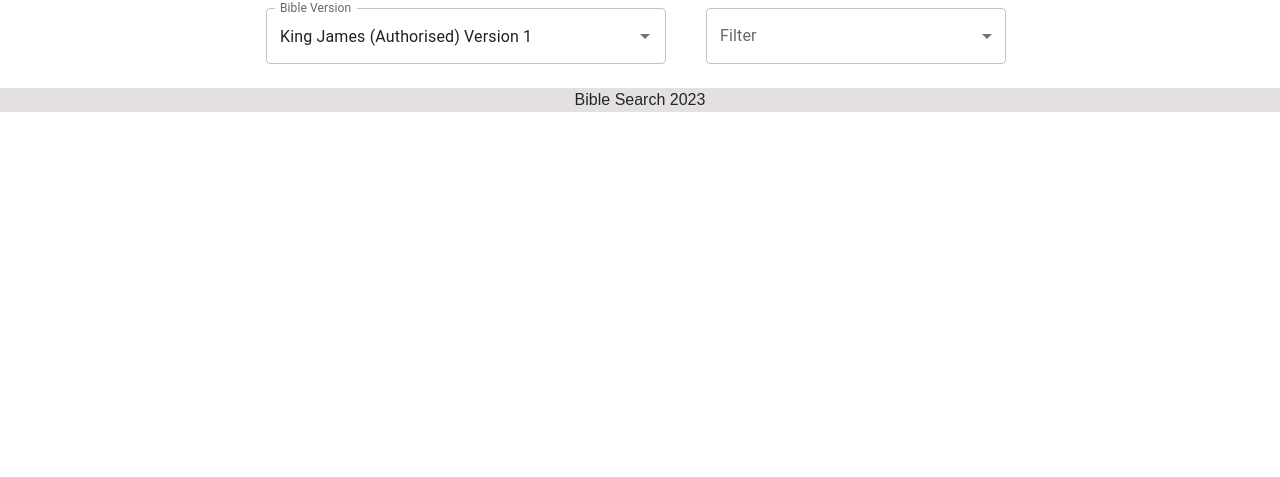
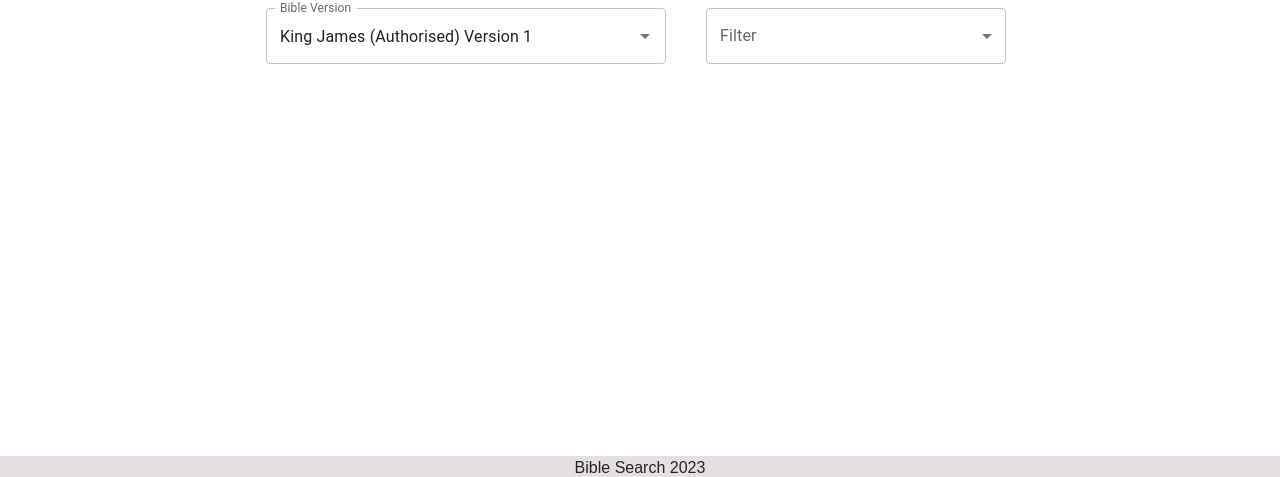
Before and after one commit to lollyca/bible-search, a Next.js app: page /search in a window 1280 px wide. Shown: the part 320-797 px from the top of the page. Built offline with nearby package versions, Linux system fonts and the light colour scheme.

Commit message:
Footer stays in the bottom - added styles on the component

```diff
--- a/app/components/footer.tsx
+++ b/app/components/footer.tsx
@@ -1,7 +1,7 @@
 import "../styles.css"
 export default function Footer() {
     return (
-        <div className="d-flex justify-content-center align-items-center bgBrand" style={{fontFamily: "sans-serif"}}>
+        <div className="d-flex justify-content-center align-items-center bgBrand" style={{fontFamily: "sans-serif", position: "absolute", bottom: "0", width: "100%"}}>
             Bible Search 2023
         </div>
     )
--- a/app/search/page.tsx
+++ b/app/search/page.tsx
@@ -48,7 +48,7 @@ export default async function Search({ searchParams }: SearchPageProps) {
     }
 
     return (
-        <div className="justify-content-center p-0">
+        <div className="justify-content-center p-0" style={{height: "400px"}}>
                 <form action="/search" method="GET">
                     <div className="bgBrand">
                         <div className="d-flex justify-content-center align-items-center p-3">
@@ -77,7 +77,7 @@ export default async function Search({ searchParams }: SearchPageProps) {
                         </div>
                     </div>
                 </form>
-            <div>
+            <div className="">
                 {versesArray.length > 0 && versesArray.map((verse) => {
                     return <BasicCard key={verse.id} match={text} text={verse.text} reference={verse.reference} />
                 })}
--- a/app/styles.css
+++ b/app/styles.css
@@ -1,6 +1,6 @@
 .mainText {
- color: rgba(0, 0, 0, 0.782);
- font-family: "Roboto"
+    color: rgba(0, 0, 0, 0.782);
+    font-family: "Roboto"
 }
 
 .bgBrand {
@@ -10,3 +10,7 @@
 body {
     overflow-x: hidden;
 }
+
+div.scrollable {
+    overflow: scroll;
+}
```
